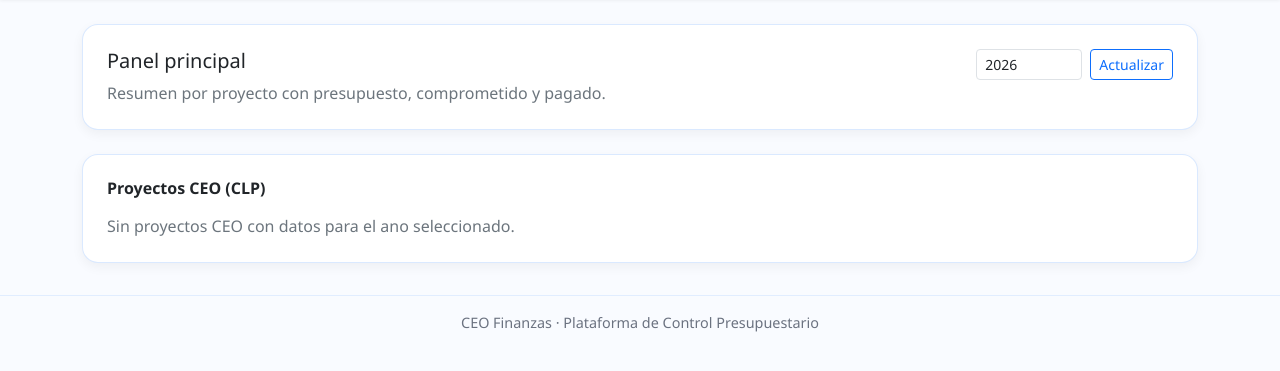
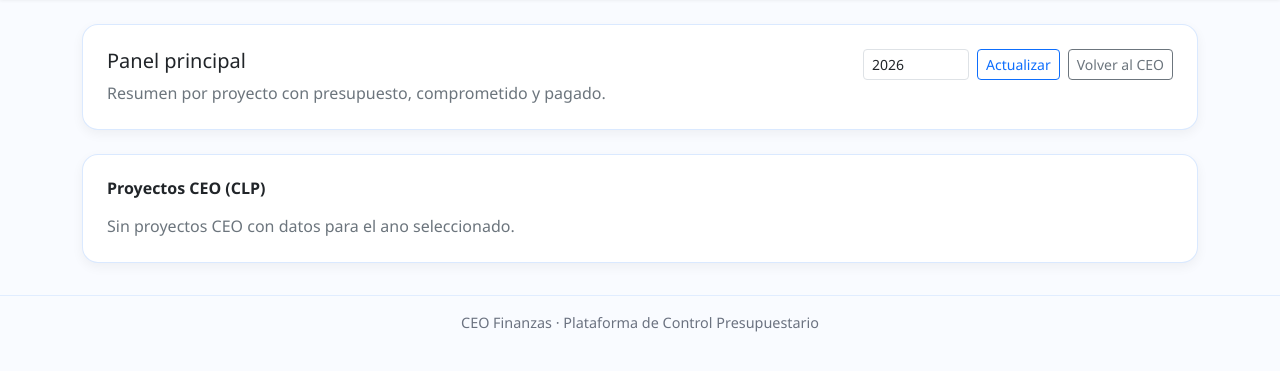
Before and after one commit to Mjofrep/ceofinanzas, a PHP site: page /public/index.php in a window 1280 px wide. Shown: the part 130-501 px from the top of the page. Run offline with PHP 8.4, Linux system fonts and the light colour scheme; data comes from the database, SQL or seed files in the repository; data that the repository does not hold is empty.

Commit message:
add back link to CEO portal on dashboard

```diff
--- a/public/index.php
+++ b/public/index.php
@@ -71,10 +71,13 @@ foreach ($rows as $r) {
           <h2 class="h5 mb-2">Panel principal</h2>
           <p class="text-secondary mb-0">Resumen por proyecto con presupuesto, comprometido y pagado.</p>
         </div>
-        <form class="d-flex gap-2" method="get">
-          <input type="number" class="form-control form-control-sm" name="anio" value="<?= htmlspecialchars((string)$anio) ?>" min="2024" max="2100">
-          <button class="btn btn-sm btn-outline-primary" type="submit">Actualizar</button>
-        </form>
+        <div class="d-flex gap-2 flex-wrap">
+          <form class="d-flex gap-2" method="get">
+            <input type="number" class="form-control form-control-sm" name="anio" value="<?= htmlspecialchars((string)$anio) ?>" min="2024" max="2100">
+            <button class="btn btn-sm btn-outline-primary" type="submit">Actualizar</button>
+          </form>
+          <a class="btn btn-sm btn-outline-secondary" href="https://www.noetica.cl/ceo.noetica.cl/public/general.php">Volver al CEO</a>
+        </div>
       </div>
     </div>
   </div>
```
